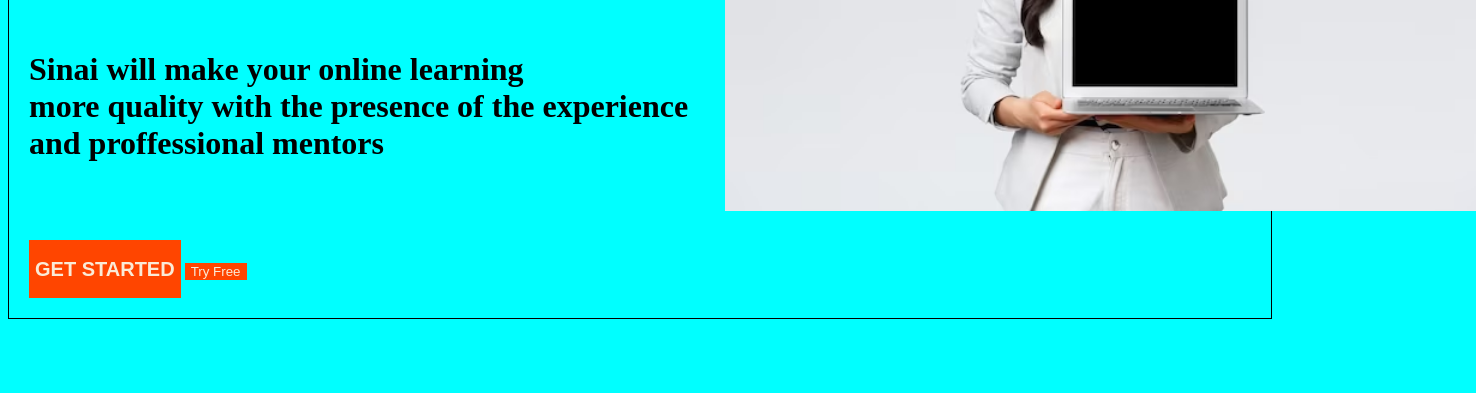
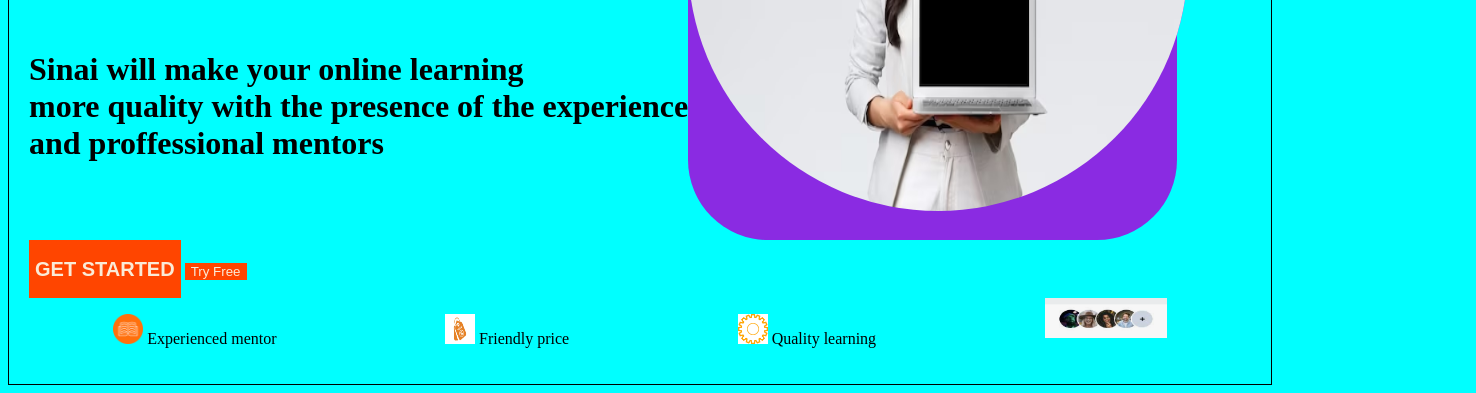
Before and after one commit to Sharon-Njunge/git-flow-test-404, a plain HTML site: page index.html in a window 1280 px wide. Shown: the part 566-959 px from the top of the page, 1476 px wide, since content can reach past the window. Before the commit the page ends 893 px from the top, so only its background shows below. Drawn offline with Linux system fonts and the light colour scheme.

Commit message:
added footer

```diff
--- a/index.html
+++ b/index.html
@@ -33,11 +33,21 @@
        <br><br>
     </div>
        <div class="image1">
-        <img src="woman image.avif" alt="" style="height: 500px; height: 500px;">
+        <img src="woman image.avif" alt="" style="height: 500px; width: 500px; border-radius: 50%; background-color: blueviolet;">
+
        </div>
     </div>
        <button id="button"><h2>GET STARTED</h2></button>
        <button id="try">Try Free</button>
 
+       <div class="footer">
+
+            <p><img src="book icon.png" alt="" style="height: 30px; width: 30px;"> Experienced mentor</p>
+            <p><img src="Retail-Sale.jpg" alt="" style="height: 30px; width: 30px;"> Friendly price</p>
+            <p><img src="setting icon.png" alt="" style="height: 30px; width: 30px;"> Quality learning</p>
+            <img src="Screenshot from 2024-03-05 11-47-01.png" alt="" style="height: 40px; width: 10%;">
+
+       </div>
+
 </body>
 </html>
--- a/style.css
+++ b/style.css
@@ -25,21 +25,19 @@ button{
     color: orangered;
     border: none;
 }
-.image1{
-    height: 40px;
-    width: 40px;
-}
+
 .container{
     display: flex;
 
     }
-    .image1{
+     .image1{
         display: block;
-        margin-left: auto;
-        margin-right: auto;
+
         margin-top: 10%;
          width: 40%;
-        border-radius: 30px solid;
+        border-radius:80px ;
+        background-color: blueviolet;
+
    }
    h1{
     font-size: 600%;
@@ -55,3 +53,8 @@ button{
         background-color: orangered;
         color: antiquewhite;
     }
+    .footer{
+        display: flex;
+        justify-content: 80px;
+        justify-content: space-around;
+    }
```
Also changed, not shown: Retail-Sale.jpg (added), Screenshot from 2024-03-05 11-47-01.png (added), book icon.png (added), book2.png (added), bue notebook.png (added), green book icon.png (added), setting icon.png (added), setting.png (added).
